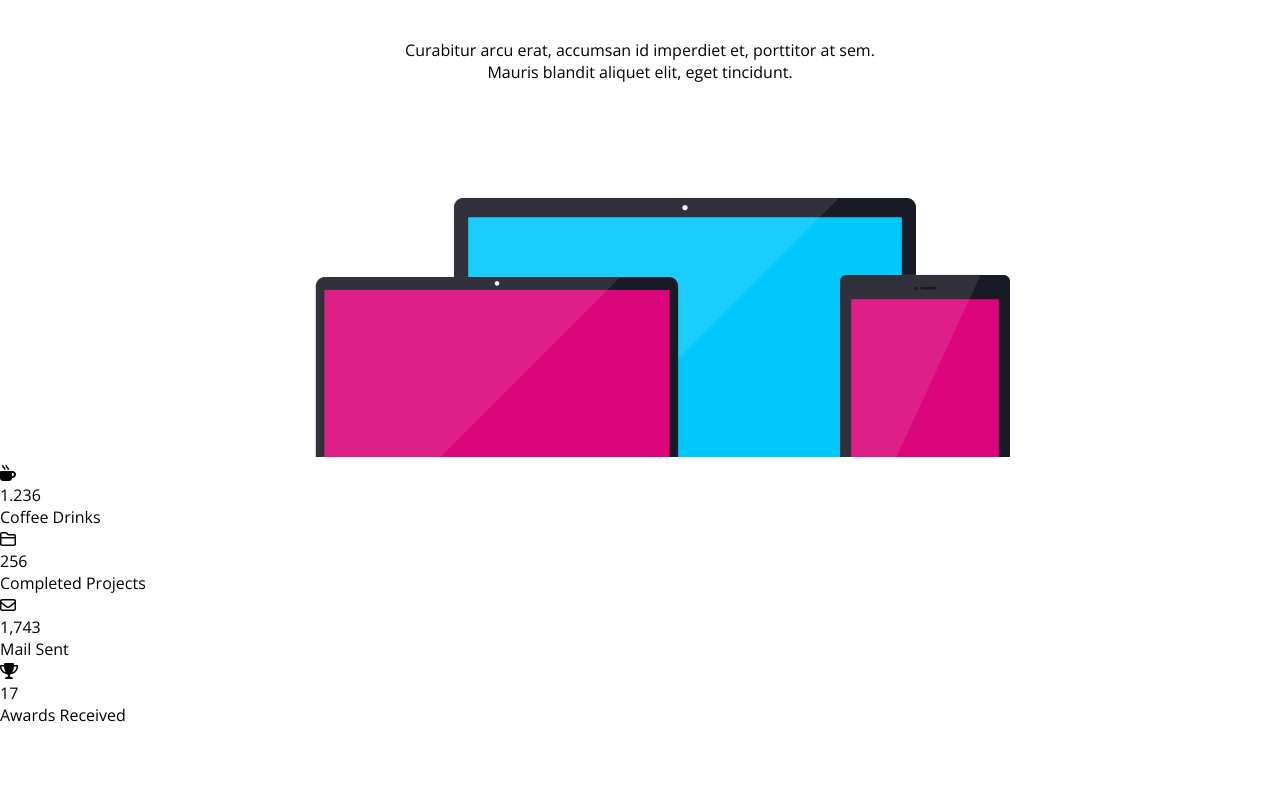
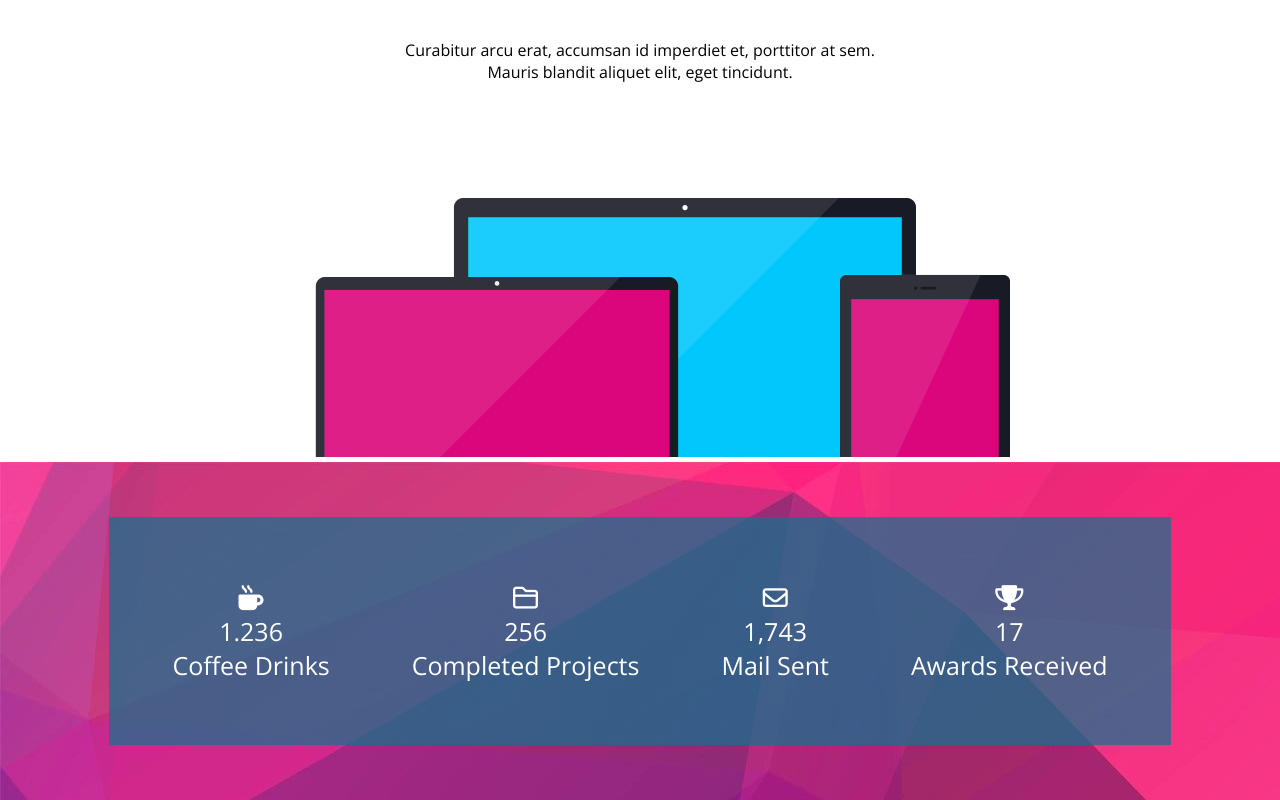
Before and after one commit to MohamedMassoud10/kasper, a React (Create React App) app: page / in a window 1280 px wide. Shown: the part 3868-4668 px from the top of the page. Before the commit the page ends 4594 px from the top, so only its background shows below. Built offline with nearby package versions, Linux system fonts and the light colour scheme.

Commit message:
about section

```diff
--- a/src/index.css
+++ b/src/index.css
@@ -556,3 +556,23 @@ ul{
         width: 100%;
     }
 }
+.stats{
+    display: flex;
+    justify-content: center;
+    background-image: url(./imges/R.jpeg);
+}
+.stats .stats-cont{
+    display: flex;
+    text-align: center;
+    margin: 10px;
+    padding: 10px;
+    background-color: var(--color-two);
+    margin: 55px;
+    padding: 38px;
+    gap: 32px;
+}
+.stats .stats-cont .box{
+    color: white;
+    padding: 25px;
+    font-size: 25px;
+}
```
Also changed, not shown: public/imges/R.jpeg (added), src/imges/R.jpeg (added).
